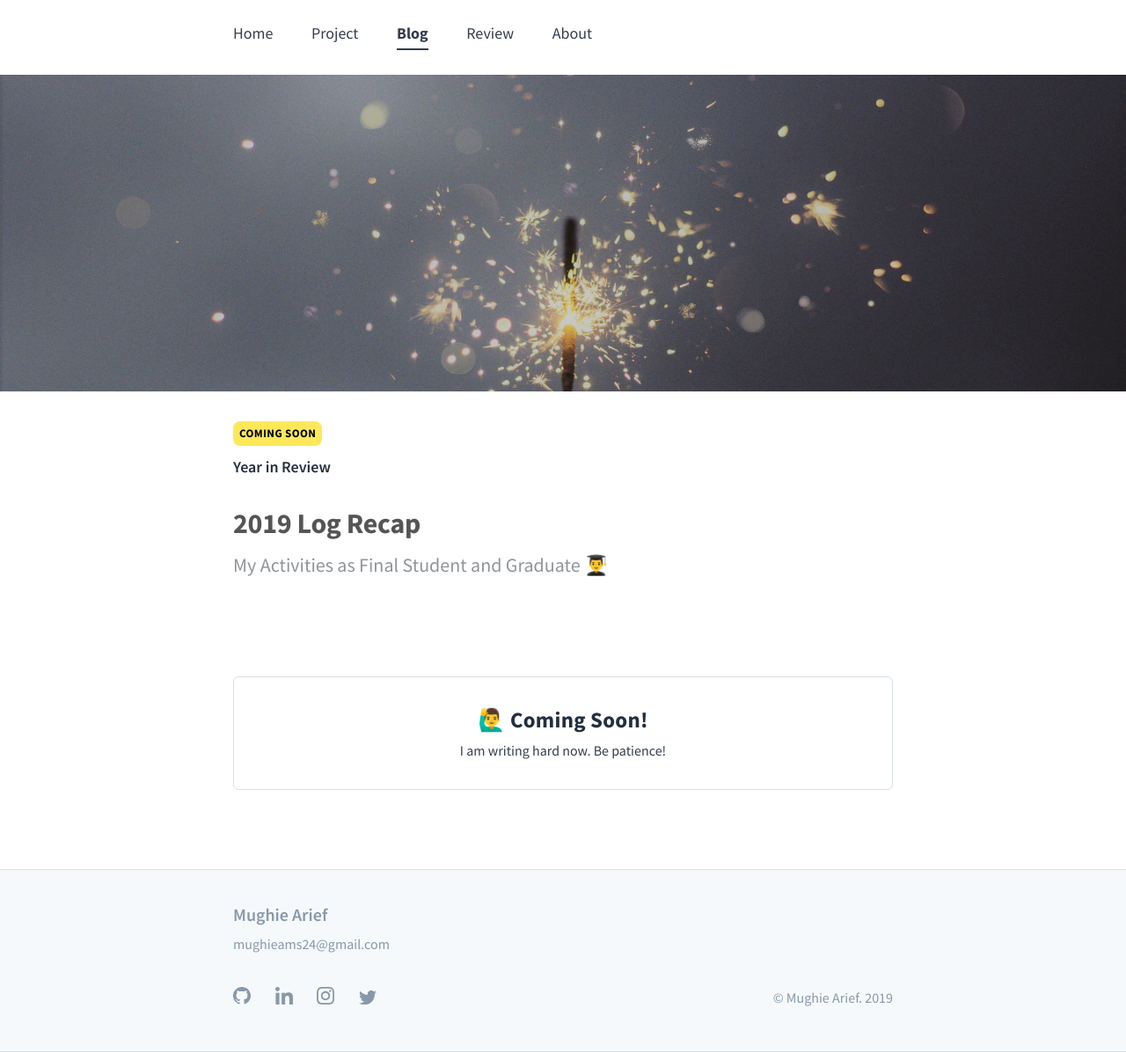
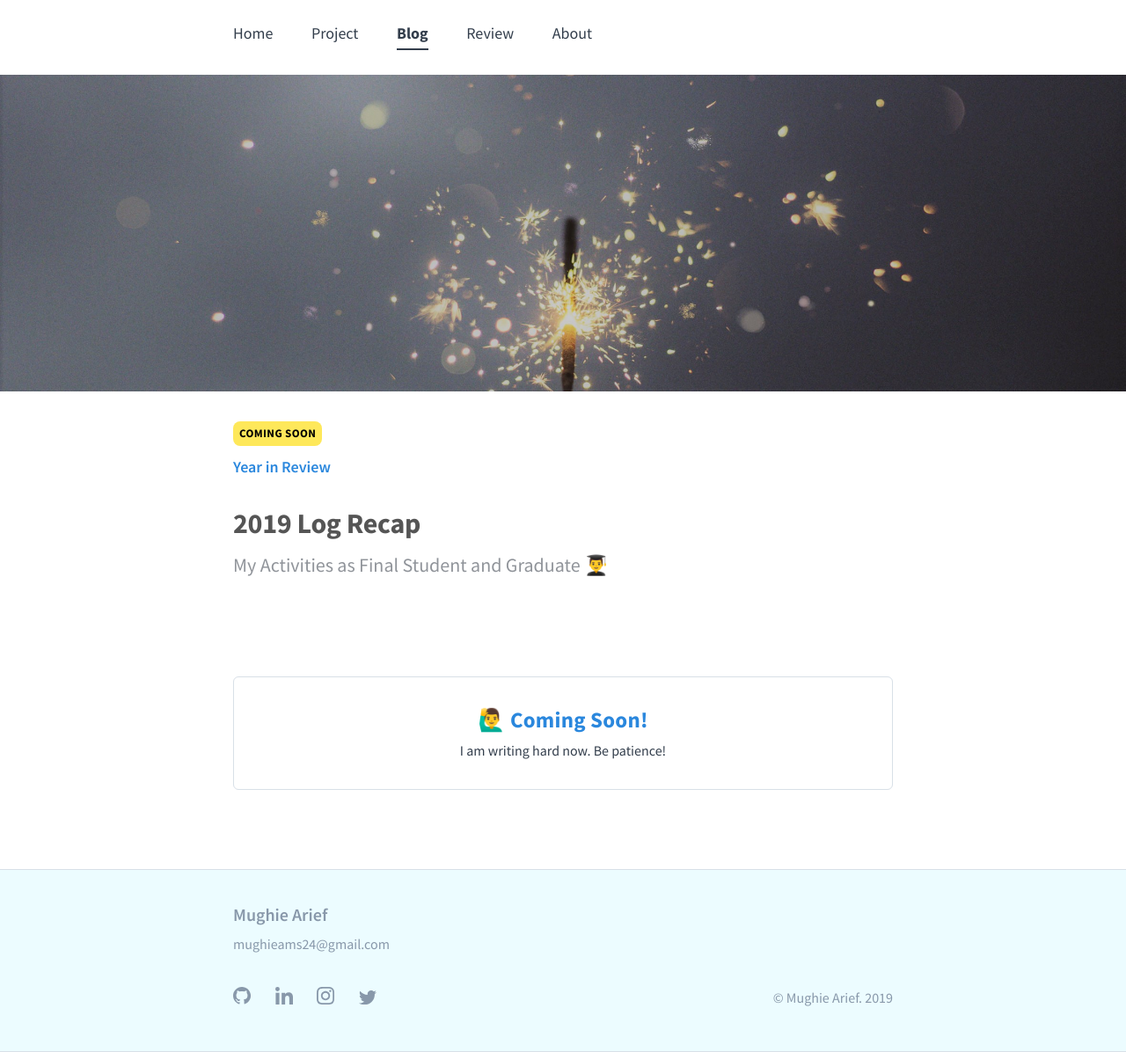
Before and after one commit to radenican/comte, a Jekyll site: the page built from blog/2019-year-in-review/index.md, in a window 1280 px wide. Shown: the whole page at 88% size. Built offline with Jekyll 4.4.1, drawn with Linux system fonts in a browser that asks for light colours.

Commit message:
feat(theme) : change color theme

```diff
--- a/_sass/tale/_variables.scss
+++ b/_sass/tale/_variables.scss
@@ -13,7 +13,7 @@ $grey-0-80: rgba(51, 62, 76, .8);
 $grey-1: #90949a;
 $grey-2: #D8E0E7;
 $grey-2-70: rgba(216, 224, 231, .7);
-$grey-3: #f6f9fc;
+$grey-3: #ecfcff;
 $grey-4: #ebeff2;
 $grey-5: #c1cad4;
 $grey-6: #b3bcc4;
@@ -24,7 +24,7 @@ $shadow-color: rgba(0, 0, 0, .2);
 $code-color: #bf616a;
 $ridi-blue: #1f8ce6;
 $ridi-skyblue: #66baff;
-$dark-blue: #232f3e;
+$dark-blue: #2a87dd;
 $light-blue: #375375;
 
 // Media
```
